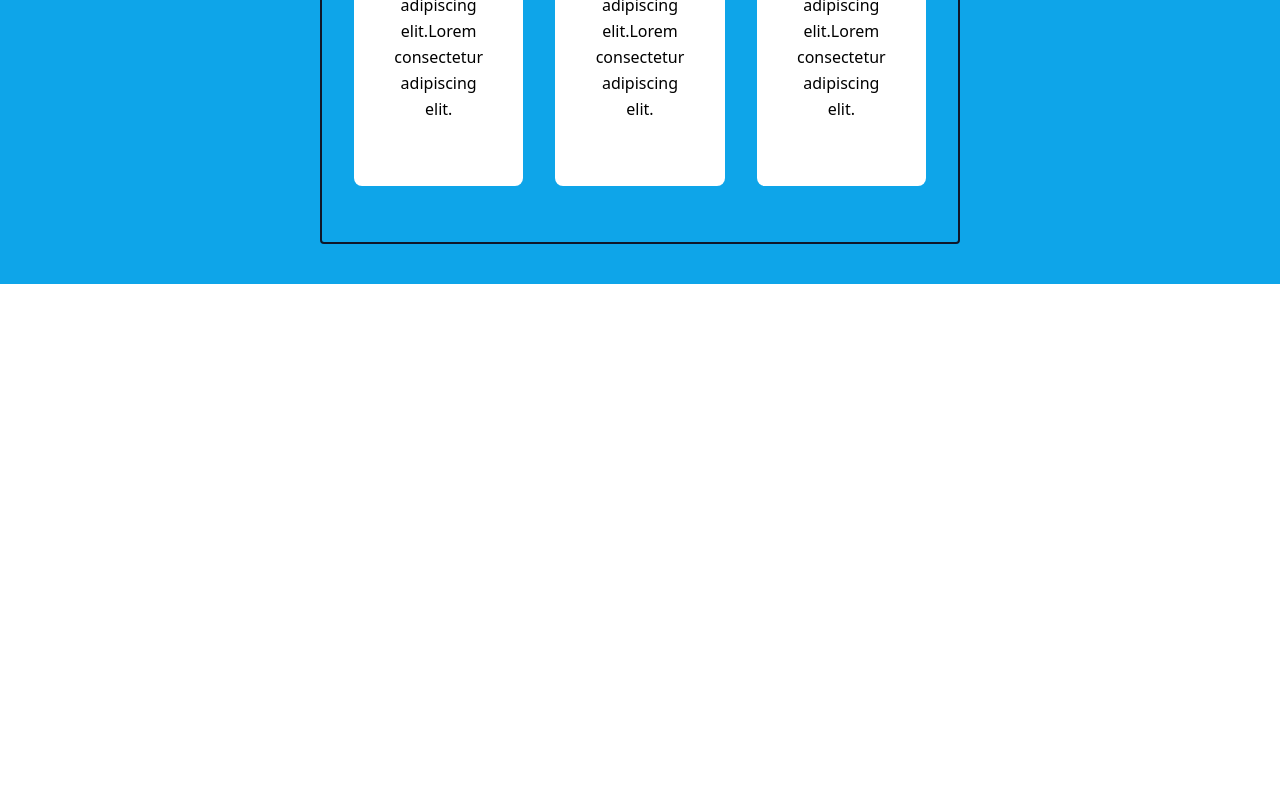
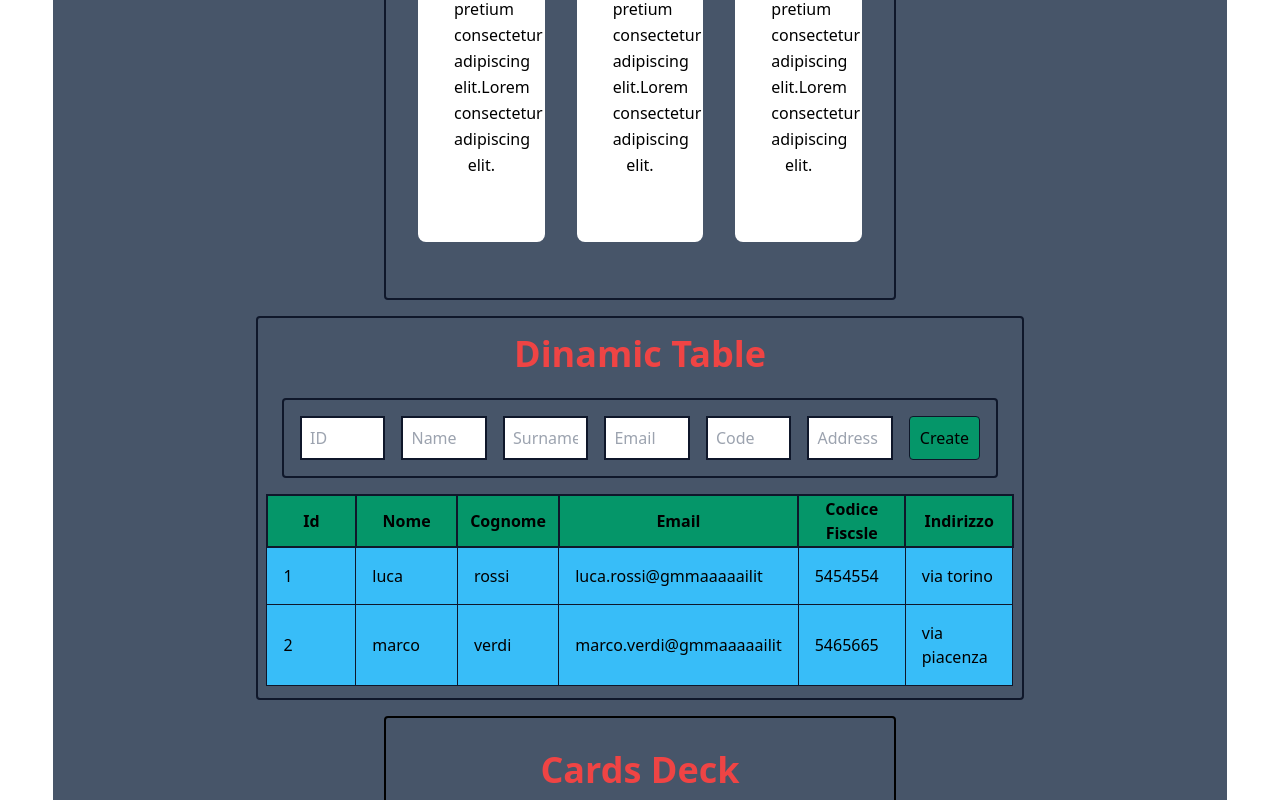
Before and after one commit to n0wherefast/React-Exercise, a React (Create React App) app: page / in a window 1280 px wide. Shown: the part 1513-2313 px from the top of the page. Before the commit the page ends 1797 px from the top, so only its background shows below. Built offline with nearby package versions, Linux system fonts and the light colour scheme.

Commit message:
exercise DinamicTable
 exercise CardsDeck

```diff
--- a/src/App.tsx
+++ b/src/App.tsx
@@ -6,17 +6,27 @@ import EvenOdd from './components/EvenOdd';
 import ArraySum from './components/ArraySum';
 import DateSpread from './components/DateSpread';
 import CardGeneretor from './components/CardGeneretor';
+import DinamicTable from './components/DinamicTable';
+import CardsDeck from './components/CardsDeck';
+
+
 
 function App() {
   return (
-  <div>
-    <h1 className='flex justify-center text-6xl font-bold p-2 m-2 text-emerald-700'> React Exercise</h1>
-    <div className='flex flex-row bg-sky-500 flex-wrap justify-center '>
+  <div className='bg-slate-600 justify-center items-center w-11/12'>
+    <div className='flex flex-row justify-center'>
+      <h1 className=' flex justify-center items-center text-6xl font-bold p-2 m-2 text-sky-300'> React Exercise</h1>
+      <img className='w-32 h-32 justify-center items-center' src={logo}  alt="" />
+    </div>
+
+    <div className='flex flex-row bg-slate-600 flex-wrap justify-center p-4'>
         <FormatDates/>
         <EvenOdd/>
         <ArraySum/>
         <DateSpread/>
         <CardGeneretor/>
+          <DinamicTable/>
+           <CardsDeck/>
     </div>
  </div>
 
--- a/src/components/ArraySum.tsx
+++ b/src/components/ArraySum.tsx
@@ -27,7 +27,7 @@ export default function ArraySum() {
 
 
   return (
-    <div className='border-2 border-slate-900 m-2 rounded'>
+    <div className='border-2 border-slate-900 m-2 rounded h-80 w-90'>
       <h1 className='flex justify-center font-bold  text-xl m-1 text-red-500'>Array Sum</h1>
         <form className=' flex justify-center flex-col border-2 border-slate-900 rounded m-2 '>
           <div className='flex flex-row'>
--- a/src/components/CardGeneretor.tsx
+++ b/src/components/CardGeneretor.tsx
@@ -3,7 +3,7 @@ import React, { SetStateAction, useState } from 'react'
 export default function CardGeneretor() {
 
 
-    const [newCard,setNewCard] = useState<any> ({
+    const [newCard,setNewCard] = useState<Card> ({
         url:'',
         title:'',
         content:''
@@ -40,35 +40,35 @@ export default function CardGeneretor() {
         content:'Lorem ipsum dolor sit amet pretium consectetur adipiscing elit.Lorem consectetur adipiscing elit.'
        },
      ])
-//  const cards:Card[] =
+
 
 
 
      const card = new Addcard(newCard.url,newCard.title,newCard.content)
 
-     const handleChange = (input:any) => (e:any) => {
+     const handleChange = (input:string) => (e: React.ChangeEvent<HTMLInputElement>) => {
 
          setNewCard( {...newCard,[input] : e.target.value})
      }
 
-     const onSubmit = (e:any) =>{
+     const onSubmit = (e: React.FormEvent) =>{
         e.preventDefault()
         const add:SetStateAction<Card[]> =[...cards,card]
         setCards(add)
      }
 
-           console.log(cards)
+
 
   return (
 
  <>
 
- <div className='flex flex-wrap flex-col w-1/2 m-10 border-2 border-slate-900 p-4 rounded '>
+ <div className='flex flex-wrap flex-col max-w-lg m-2 border-2 border-slate-900 p-4 rounded '>
         <h1 className='flex justify-center font-bold text-4xl m-1 pb-9  text-red-500'>Card Generetor</h1>
 
          <form className='border-2 border-slate-900 p-2 m-4 rounded  flex flex-col '>
             <h3 className='text-xl'> Image url</h3>
-            <input className='border-2 border-slate-900 m-2' name='url' type="text"onChange={handleChange('url')} />
+            <input className='border-2 border-slate-900 m-2 '  name='url' type="text"onChange={handleChange('url')} />
             <h3 className='text-xl'>Title</h3>
             <input className='border-2 border-slate-900 m-2' name='title' type="text" onChange={handleChange('title')} />
             <h3 className='text-xl'>Description</h3>
--- /dev/null
+++ b/src/components/CardsDeck.tsx
@@ -0,0 +1,97 @@
+import { type } from '@testing-library/user-event/dist/type';
+import React, { useState } from 'react'
+import logo from '../logo.svg';
+
+export default function CardsDeck() {
+
+
+
+    const [cards,setCard] = useState( [1,2,3,4,5,6,7,8,9,10,'Re','Donna','Fante'])
+    const [hand,setHand] = useState<(string | number)[]>([])
+    let disabledDraw = false
+    let cursorDraw = ''
+    let disabledPutUn = false
+    let cursorPutUn = ''
+
+    const checkArray = () =>{
+        if (hand.length === 3){
+            disabledDraw = true
+            cursorDraw = 'cursor-not-allowed'
+        }else if(hand.length === 0){
+             disabledPutUn = true
+             cursorPutUn = 'cursor-not-allowed'
+        }
+    }
+    checkArray()
+
+
+
+    console.log(hand.length)
+
+    const shuffle = (array:(string | number)[]) => {
+        let shuffledArray = [];
+        let usedIndexes:number[] = [];
+
+        let i = 0;
+        while (i < array.length) {
+             let randomNumber = Math.floor(Math.random() * array.length);
+             if (!usedIndexes.includes(randomNumber)) {
+                  shuffledArray.push(array[randomNumber]);
+                  usedIndexes.push(randomNumber);
+                  i++;
+             }
+        }
+        return setCard(shuffledArray);
+
+    }
+
+    const draw = (array:( string | number)[]) => {
+        const card:(string | number) = array.pop()!
+        let newAraay = array
+       setCard(newAraay.map((item) => item ) )
+       setHand([...hand,card])
+
+    }
+
+    // console.log(hand)
+
+    const putUnder = (array:( string | number)[]) => {
+        array.unshift(hand[0])
+        let newAraay = array
+        setCard(newAraay.map((item) => item ) )
+        setHand(hand.filter((_, index) => index !==0))
+    }
+
+
+
+  return (
+<div className=' border-2  border-black rounded m-2 p-4 flex flex-row flex-wrap justify-center max-w-lg'>
+                <h1 className=' text-4xl font-bold text-red-500 w-96 flex justify-center m-4'>Cards Deck</h1>
+
+                        {cards.map((item,index) => (
+                    <div key={index}
+                        className = 'w-32 h-40 m-2  border-2 border-slate-900 rounded bg-slate-500 flex justify-center items-center font-bold text-4xl'
+                        onClick={()=>draw(cards)} >
+                            <img className='w-32 h-32 justify-center items-center' src={logo}  alt="" />
+                    </div>
+                ))}
+
+
+            <div className='border-2 border-black rounded p-2  flex justify-between'>
+                <button className='m-2 border border-black rounded  bg-sky-500 hover:bg-emerald-600  w-32 h-10 'onClick={()=> shuffle(cards)}> Shuffle</button>
+                 <button className={`m-2 border border-black rounded  bg-sky-500 hover:bg-emerald-600  w-32 h-10 ${cursorDraw}`} disabled={disabledDraw}  onClick={()=> draw(cards)}> Draw</button>
+                <button className={` m-2 border border-black rounded  bg-sky-500 hover:bg-emerald-600  w-32 h-10 ${cursorPutUn} `}  disabled={disabledPutUn} onClick={()=> putUnder(cards)}> Put Under</button>
+            </div>
+            <div  className='border-2 border-black rounded p-2  flex flex-col m-2 items-center bg-slate-500 justify-center'>
+                <h2> La tua mano</h2>
+                <div  className='border-2 border-black rounded p-2  flex justify-center m-2'>
+                    {hand.map((item,index)=>(
+                    <div key={index} className='w-14 h-20 p-2 m-2 border-2 border-black flex justify-center items-center font-semibold text-md'>{item}</div>
+                ))}
+            </div>
+
+            </div>
+
+    </div>
+  )
+}
--- a/src/components/DateSpread.tsx
+++ b/src/components/DateSpread.tsx
@@ -26,7 +26,7 @@ const [result,setResult] = useState<number> ()
 
 
   return (
-    <div className='flex  flex-col border-2 border-slate-900 rounded m-2'>
+    <div className='flex  flex-col border-2 border-slate-900 rounded m-2 min-w-lg h-80 '>
         <h1 className='flex justify-center font-bold  text-xl m-1 text-red-500'>Date Spread</h1>
        <form className='flex' action="Date-Spread">
             <input className=' m-2 h-8 border border-slate-900 rounded' type="date" onChange={HandleDate1} />
--- /dev/null
+++ b/src/components/DinamicTable.tsx
@@ -0,0 +1,122 @@
+import React, { useState } from 'react'
+
+
+export default function DinamicTable() {
+
+    interface Data {
+        ID:number,
+        Name:string,
+        Surname:string,
+        Email:string | number
+        Code:number
+        Address:string | number
+    }
+
+    const [value,setValue] = useState<Data>({
+        ID: 0,
+        Name:'',
+        Surname:'',
+        Email:'',
+        Code:0,
+        Address:''
+    })
+
+    const [data,setData] = useState<Data[]>( [
+
+        {
+          ID: 1,
+          Name: "luca",
+          Surname: "rossi",
+          Email: "luca.rossi@gmmaaaaailit",
+          Code: 5454554,
+          Address: "via torino",
+        },
+        {
+          ID: 2,
+          Name: "marco",
+          Surname: "verdi",
+          Email: "marco.verdi@gmmaaaaailit",
+          Code: 5465665,
+          Address: "via piacenza",
+        },
+      ]
+     )
+
+     class Person<Data> {
+        constructor (public id:Data ,public Name:Data,public Surname:Data,public Email:Data,public Code:Data,public Address:Data) {
+        }
+     }
+
+ const person = new Person(value.ID,value.Name,value.Surname,value.Email,value.Code,value.Address)
+
+     const handleChange = (input:string) => (e:React.ChangeEvent<HTMLInputElement>) => {
+
+        setValue( {...value,[input] : e.target.value})
+
+    }
+
+    const onSubmit = (e:React.FormEvent) =>{
+       e.preventDefault()
+       const add:any =[...data,person]
+       setData(add)
+    }
+
+   const form = () => {
+    return(
+
+    <form className='border-2 border-slate-900 p-2 m-4 rounded  flex flex-row '>
+
+                <input className='border-2 w-1/2 border-slate-900 m-2 p-2' placeholder='ID' name='ID' type="text"onChange={handleChange('ID')} />
+                <input className='border-2 w-1/2 border-slate-900 m-2 p-2' placeholder='Name' name='Name' type="text" onChange={handleChange('Name')} />
+                <input  className='border-2 w-1/2 border-slate-900 m-2 p-2' placeholder='Surname' name='Surname' onChange={handleChange('Surname')} type="textarea" />
+                <input className='border-2 w-1/2 border-slate-900 m-2 p-2' placeholder='Email'  name='Email' type="text"onChange={handleChange('Email')} />
+                <input className='border-2 w-1/2 border-slate-900 m-2 p-2' placeholder='Code' name='Code' type="text" onChange={handleChange('Code')} />
+                <input  className='border-2 w-1/2 border-slate-900 m-2 p-2' placeholder='Address' name='Address' onChange={handleChange('Address')} type="textarea" />
+
+                <button className='border border-slate-900  rounded  bg-emerald-600 hover:bg-emerald-800  w-1/2  m-2' type='submit' onClick={onSubmit}>Create</button>
+    </form>
+    )
+   }
+
+
+  return (
+<div className='border-2 border-slate-900 max-w-3xl h-96 m-2 rounded flex flex-col items-center p-2 '>
+    <h1 className=' text-4xl font-bold text-red-500 p-2 '>Dinamic Table</h1>
+
+    {form()}
+
+    <table className='' >
+
+            <thead >
+                <tr className='bg-emerald-600 '>
+
+                    <th className='border-2  border-slate-900'>Id</th>
+                    <th className='border-2  border-slate-900'>Nome</th>
+                    <th className='border-2  border-slate-900'>Cognome</th>
+                    <th className='border-2  border-slate-900'>Email</th>
+                    <th className='border-2  border-slate-900'>Codice Fiscsle</th>
+                    <th className='border-2  border-slate-900'>Indirizzo</th>
+
+                </tr>
+            </thead>
+
+            <tbody className=' ' >
+                {data.map((element:any,index:number) =>(
+                    <tr  key={index}>
+
+                            {Object.keys(element).map((key:string,index:number) => (
+                            <td key={index} className='border  border-slate-900 bg-sky-400 w-28 p-4'>{element[key]}</td>
+                            ))}
+
+                    </tr>
+
+            ))}
+
+            </tbody>
+
+    </table>
+
+</div>
+
+  )
+}
```
Also changed, not shown: src/components/EvenOdd.tsx (+4 -4 lines).
